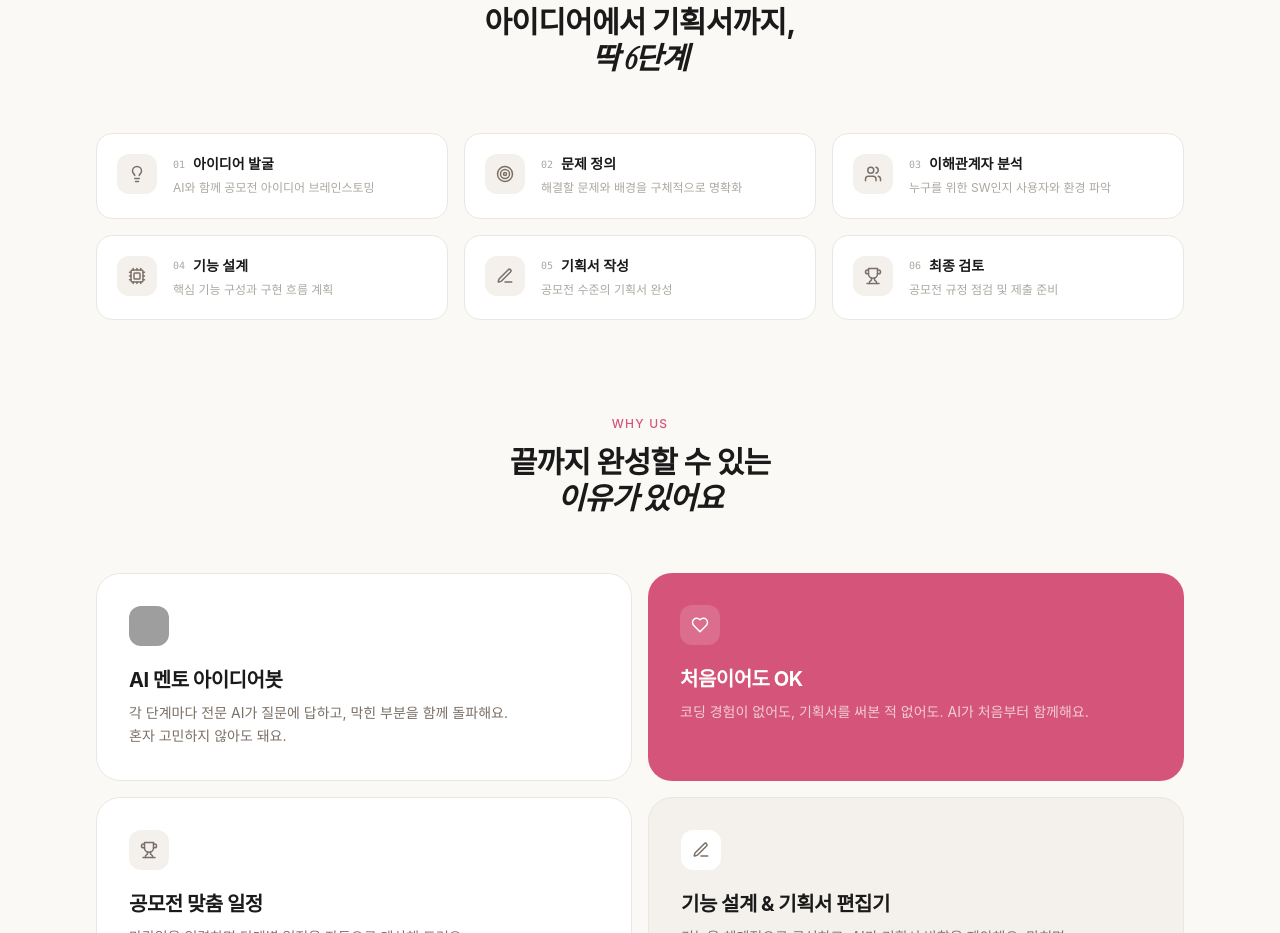
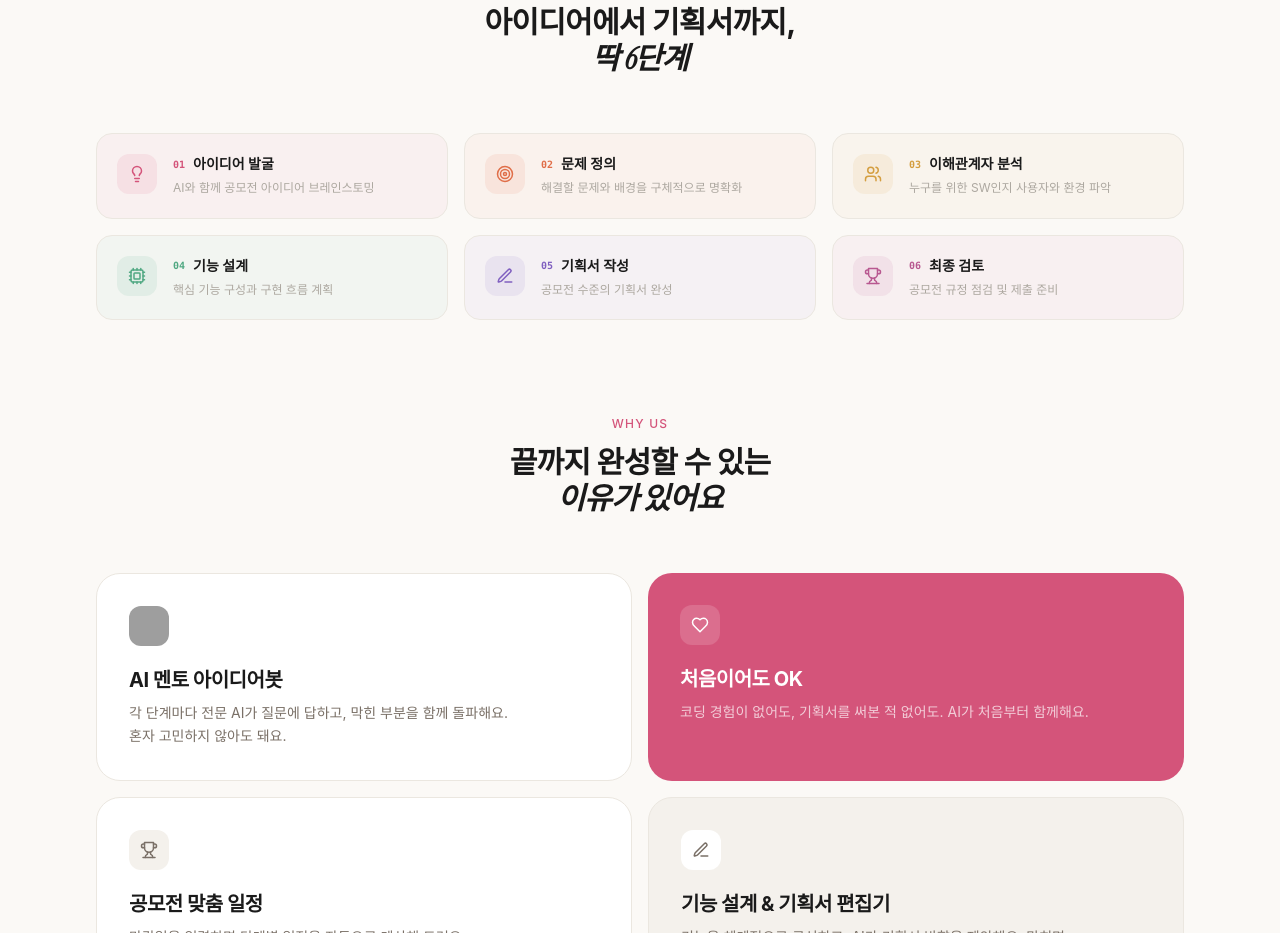
Before and after one commit to sharesdjgh-sys/sdjgh-sw-plancraft, a Next.js app: page / in a window 1280 px wide. Shown: the part 920-1853 px from the top of the page. Built offline with nearby package versions, Linux system fonts and the light colour scheme; grey boxes are pictures that could not be loaded; a web font is replaced by a local one.

Commit message:
메인페이지 6단계 색상 변경

```diff
--- a/src/app/page.tsx
+++ b/src/app/page.tsx
@@ -4,6 +4,15 @@ import {
   PenLine, Trophy, Star, Heart
 } from "lucide-react";
 import ScrollReveal from "@/components/ScrollReveal";
+
+const STEP_COLORS = [
+  "#D4547A", // 01 Rose
+  "#E06E48", // 02 Coral
+  "#D49E40", // 03 Amber
+  "#50A882", // 04 Sage
+  "#8060C0", // 05 Violet
+  "#B85890", // 06 Mauve
+];
 
 const STEPS = [
   { icon: Lightbulb, label: "아이디어 발굴", desc: "AI와 함께 공모전 아이디어 브레인스토밍" },
@@ -148,16 +157,17 @@ export default function HomePage() {
         <div className="grid grid-cols-1 sm:grid-cols-2 lg:grid-cols-3 gap-4">
           {STEPS.map((step, i) => {
             const Icon = step.icon;
+            const color = STEP_COLORS[i];
             return (
               <ScrollReveal key={step.label} delay={i * 55}>
-                <div className="group bg-white rounded-2xl border border-[#EBE7E0] p-5 hover:border-[#D4547A]/30 hover:shadow-[0_4px_24px_rgba(212,84,122,0.08)] transition-all duration-300 cursor-default">
+                <div className="rounded-2xl border border-[#EBE7E0] p-5 transition-all duration-300 cursor-default" style={{ backgroundColor: color + "0d" }}>
                   <div className="flex items-start gap-4">
-                    <div className="w-10 h-10 rounded-xl bg-[#F4F1EC] flex items-center justify-center flex-shrink-0 group-hover:bg-[#D4547A]/10 transition-colors duration-300">
-                      <Icon className="w-4.5 h-4.5 text-[#7A7067] group-hover:text-[#D4547A] transition-colors duration-300" />
+                    <div className="w-10 h-10 rounded-xl flex items-center justify-center flex-shrink-0" style={{ backgroundColor: color + "1a" }}>
+                      <Icon className="w-4.5 h-4.5" style={{ color }} />
                     </div>
                     <div>
                       <div className="flex items-center gap-2 mb-1">
-                        <span className="text-[10px] font-mono text-[#ADA8A0]">{String(i + 1).padStart(2, "0")}</span>
+                        <span className="text-[10px] font-mono font-semibold" style={{ color }}>{String(i + 1).padStart(2, "0")}</span>
                         <h3 className="text-sm font-semibold text-[#1A1A1A]">{step.label}</h3>
                       </div>
                       <p className="text-xs text-[#ADA8A0] leading-relaxed">{step.desc}</p>
```
